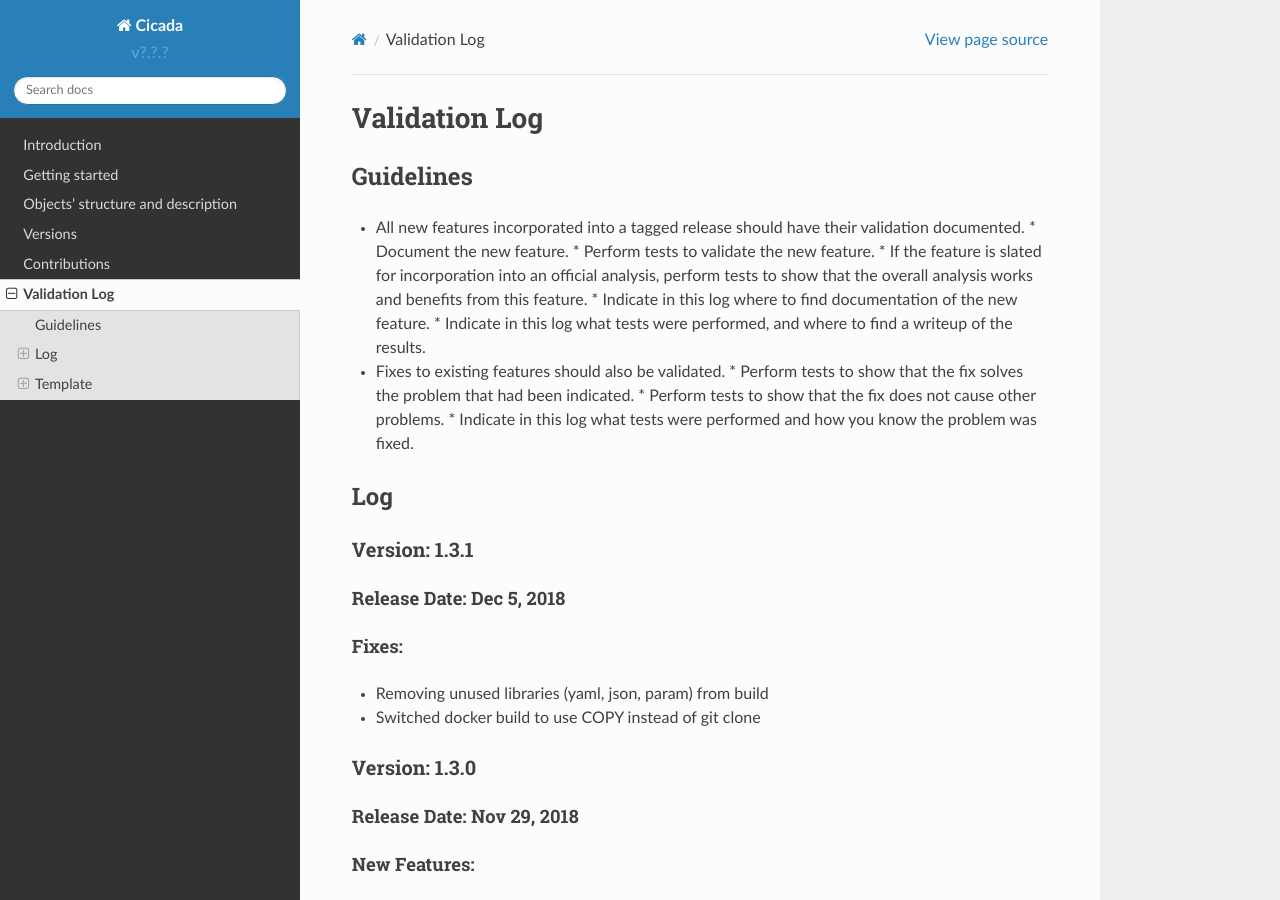
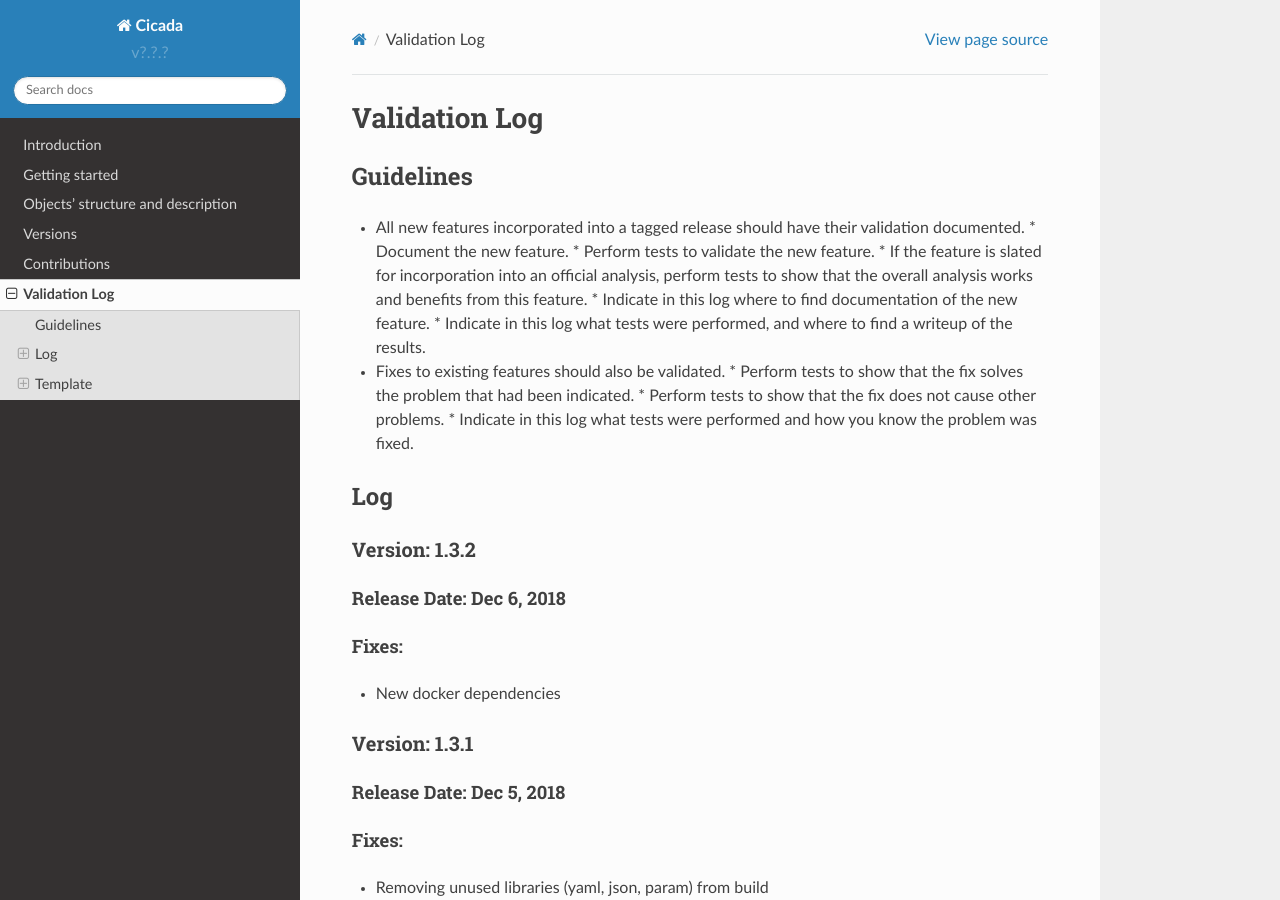
Before and after one commit to project8/cicada, a Sphinx documentation site: the page built from Documentation/ValidationLog.rst, in a window 1280 px wide and 900 px high. Built offline with Sphinx 7.4.7 and the Read the Docs theme 2.0.0, drawn with Linux system fonts in a browser that asks for light colours.

Commit message:
Bumped version and updated validation log

```diff
--- a/CMakeLists.txt
+++ b/CMakeLists.txt
@@ -10,7 +10,7 @@ cmake_minimum_required (VERSION 3.1)
 #########
 
 cmake_policy( SET CMP0048 NEW ) # version in project()
-project( Cicada VERSION 1.3.1 )
+project( Cicada VERSION 1.3.2 )
 
 list( APPEND CMAKE_MODULE_PATH ${PROJECT_SOURCE_DIR}/Scarab/cmake )
 include( PackageBuilder )
--- a/Documentation/ValidationLog.rst
+++ b/Documentation/ValidationLog.rst
@@ -17,6 +17,18 @@ Guidelines
 
 Log
 ---
+
+Version: 1.3.2
+~~~~~~~~~~~~~~
+
+Release Date: Dec 6, 2018
+'''''''''''''''''''''''''''''
+
+Fixes:
+'''''''''''''
+
+* New docker dependencies
+
 
 Version: 1.3.1
 ~~~~~~~~~~~~~~
```
